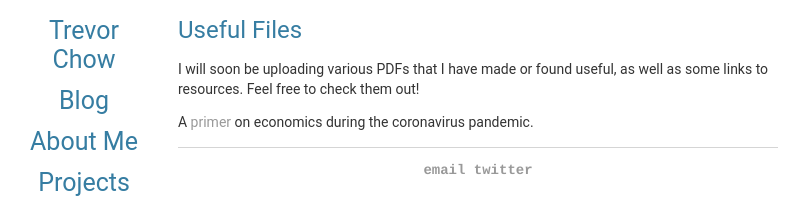
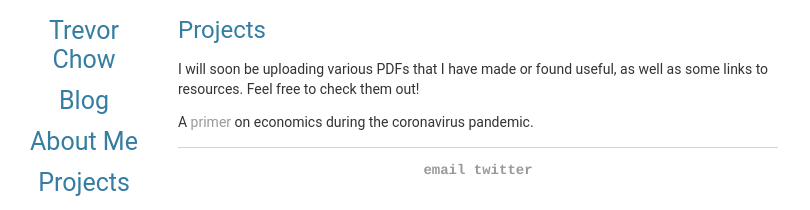
Before and after one commit to tmychow/tmychow.github.io, a Jekyll site: the page built from usefulfiles/index.html, in a window 1280 px wide. Shown: the top 210 px of the page, without its empty margins (0-810 px from the left). Built offline with Jekyll 4.4.1, drawn with Linux system fonts in a browser that asks for light colours.

Commit message:
Update index.html

```diff
--- a/usefulfiles/index.html
+++ b/usefulfiles/index.html
@@ -3,7 +3,7 @@ layout: default
 title: Trevor's Mostly Economic Musings
 ---
 <div class="blurb">
-	<h1>Useful Files</h1>
+	<h1>Projects</h1>
   	<p>I will soon be uploading various PDFs that I have made or found useful, as well as some links to resources. Feel free to check them out!</p>
 	<p>A <a href="/assets/covid19-economics.pdf">primer</a> on economics during the coronavirus pandemic.</p>
 </div><!-- /.blurb -->
```
